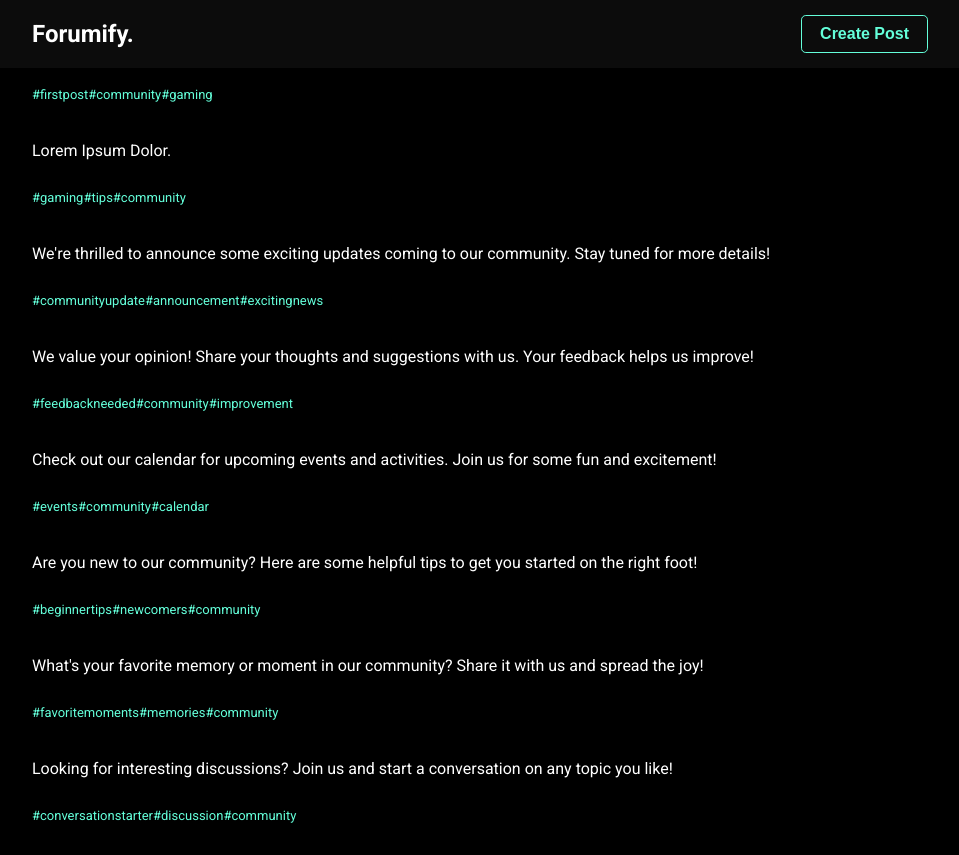
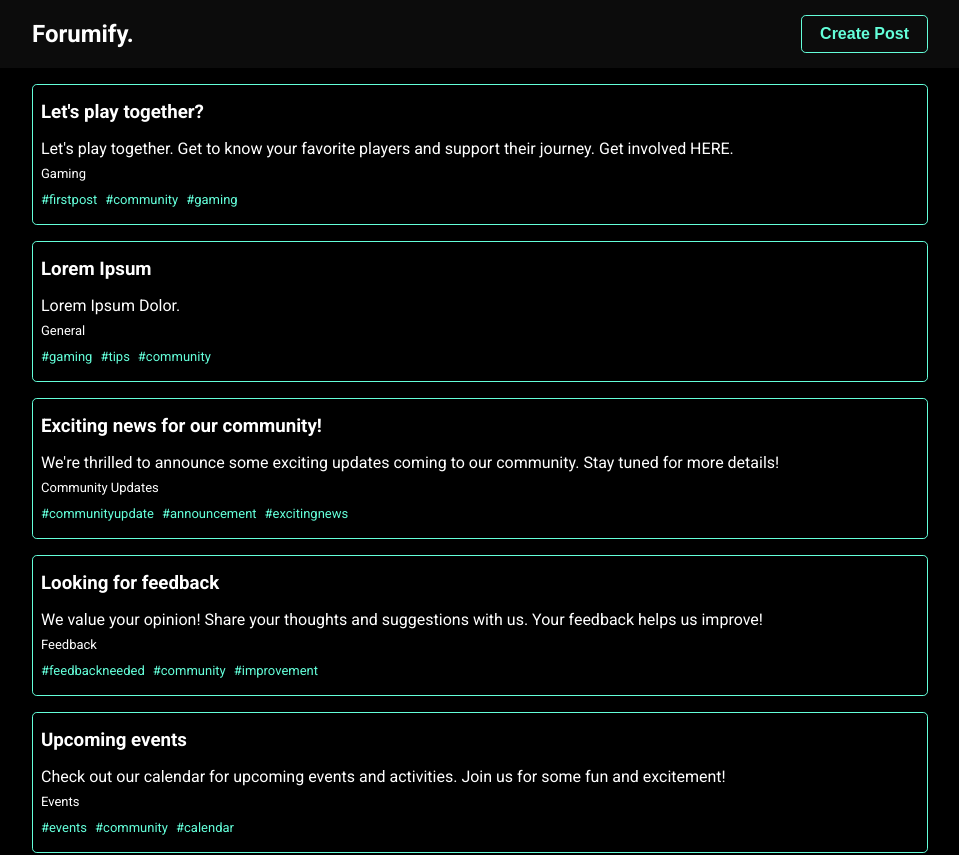
Before and after one commit to Shkurtevski/forumify-react, a React (Create React App) app: page / in a window 1280 px wide. Shown: the top 855 px of the page, without its empty margins (160-1119 px from the left). Built offline with nearby package versions, Linux system fonts and the light colour scheme; data requests are answered from the project's data file.

Commit message:
update document

```diff
--- a/src/components/Forum/Forum.tsx
+++ b/src/components/Forum/Forum.tsx
@@ -1,4 +1,4 @@
-import React, { useState } from "react";
+import React from "react";
 import ForumPost from "./sub-components/ForumPost";
 import useFetch from "../../custom-hooks/useFetch";
 import { ForumPostType } from "../../interfaces";
@@ -19,7 +19,7 @@ const Forum: React.FC = () => {
   }
 
   return (
-    <section className="Forum">
+    <section className="forum">
       <div className="forum-container">
         <div className="forum-wrapper">
           {forumPosts &&
--- a/src/components/Forum/sub-components/ForumPost.tsx
+++ b/src/components/Forum/sub-components/ForumPost.tsx
@@ -12,7 +12,7 @@ const ForumPost: React.FC<ForumPostType> = ({
       <div className="forum-post-inner">
         <h3>{title}</h3>
         <p>{description}</p>
-        <small>{category}</small>
+        <p className="category">{category}</p>
         <div className="hashtags-wrapper">
           {hashtags.map((hashtag, index) => (
             <span key={index}>{hashtag}</span>
--- /dev/null
+++ b/src/components/css/_forum-post.scss
@@ -0,0 +1,24 @@
+@use "../../css/abstracts/variables" as var;
+@use "../../css/abstracts/mixins" as mix;
+@use "sass:math";
+
+.forum-post {
+  border: 1px solid var.$button-color-primary;
+  margin-bottom: 1rem;
+  padding: 1rem 0.5rem;
+  border-radius: var.$border-radius;
+  cursor: pointer;
+  .forum-post-inner {
+    h3 {
+      color: var.$text-color-primary;
+    }
+    .category {
+      font-size: var.$font-size-small;
+    }
+    .hashtags-wrapper {
+      span {
+        margin-right: 0.5rem;
+      }
+    }
+  }
+}
--- /dev/null
+++ b/src/components/css/_forum.scss
@@ -0,0 +1,7 @@
+@use "../../css/abstracts/variables" as var;
+@use "../../css/abstracts/mixins" as mix;
+@use "sass:math";
+
+.forum {
+  padding-top: calc(68px + 1rem);
+}
--- a/src/components/css/_index.scss
+++ b/src/components/css/_index.scss
@@ -1,2 +1,4 @@
 @forward "./container";
 @forward "./navbar";
+@forward "./forum";
+@forward "./forum-post";
--- a/src/css/core/_common-elements.scss
+++ b/src/css/core/_common-elements.scss
@@ -5,6 +5,7 @@
 body {
   background-color: var.$background-color-primary;
   font-family: var.$font-family-primary;
+
 }
 
 a {
--- a/src/css/main.css
+++ b/src/css/main.css
@@ -113,4 +113,25 @@ span {
 .nav .nav-container .nav-wrapper .logo h2 {
   color: #fff;
   margin-bottom: 0;
+}
+
+.forum {
+  padding-top: calc(68px + 1rem);
+}
+
+.forum-post {
+  border: 1px solid #64ffda;
+  margin-bottom: 1rem;
+  padding: 1rem 0.5rem;
+  border-radius: 0.3rem;
+  cursor: pointer;
+}
+.forum-post .forum-post-inner h3 {
+  color: #fff;
+}
+.forum-post .forum-post-inner .category {
+  font-size: 0.8125rem;
+}
+.forum-post .forum-post-inner .hashtags-wrapper span {
+  margin-right: 0.5rem;
 }/*# sourceMappingURL=main.css.map */
```
Also changed, not shown: 1 other file (tests, documents, lock files or other folders).
